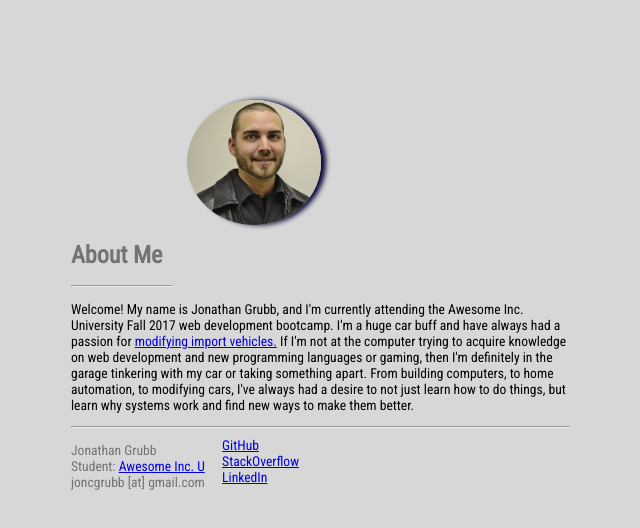
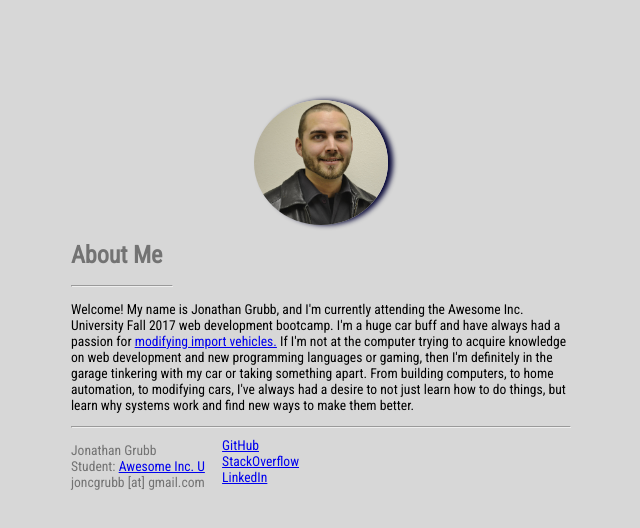
Before and after one commit to Puddingstomp/Puddingstomp.github.io, a plain HTML site: page index.html in a window 1280 px wide. Shown: the whole page, without its empty margins (319-959 px from the left). Drawn offline with Linux system fonts and the light colour scheme.

Commit message:
attempt 7

```diff
--- a/styles.css
+++ b/styles.css
@@ -9,7 +9,7 @@ body {
 img {
 	height: 125px;
 	display: block;
-	margin: auto 250px auto auto;
+	margin: auto;
 	box-shadow: 5px 0px 5px 0px rgba(0, 0, 50, 0.97);
 }
 
```
